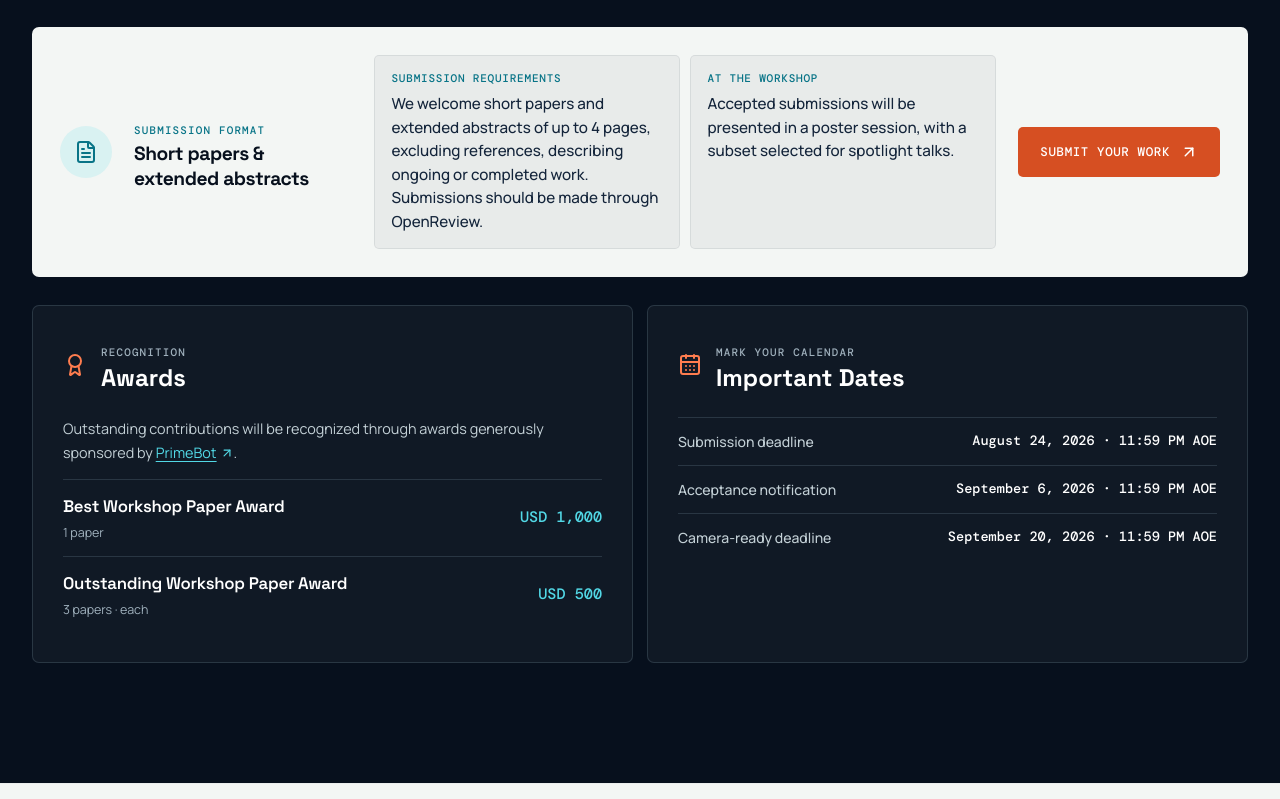
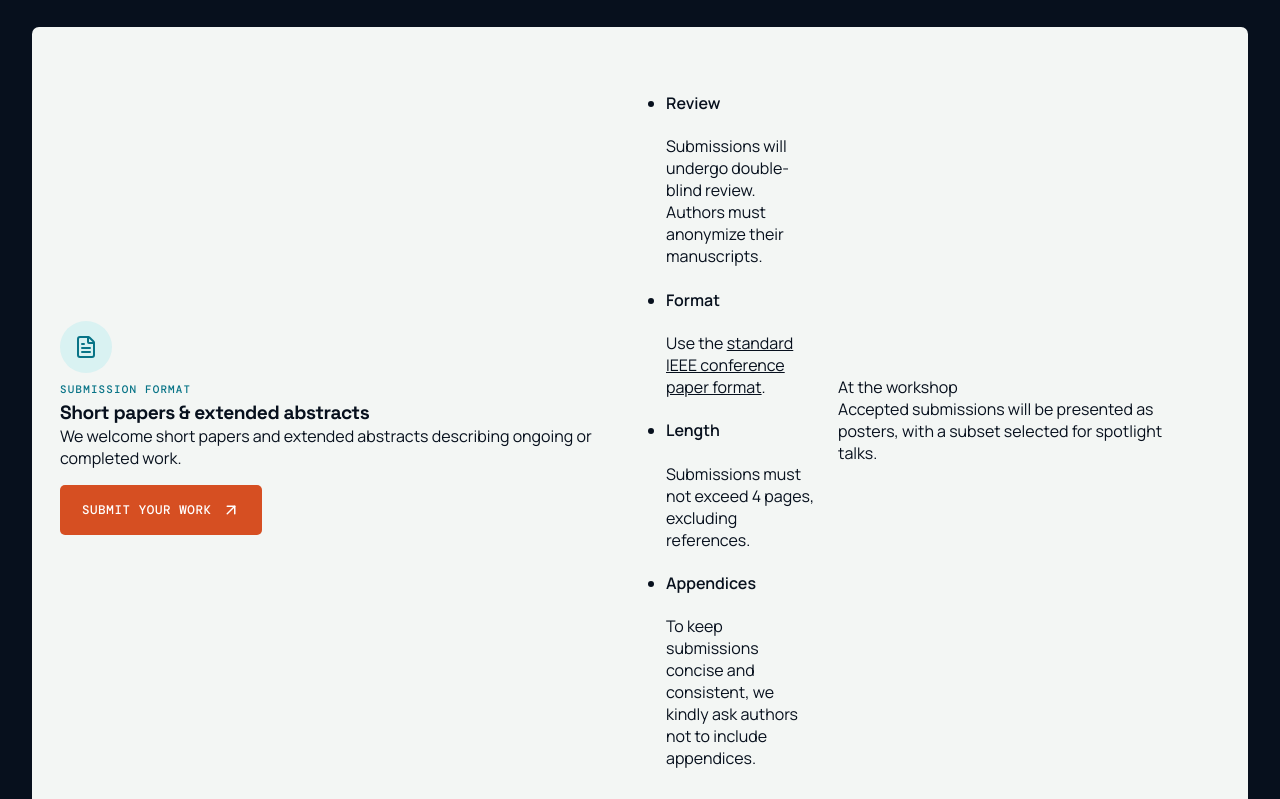
Before and after one commit to bimanual-robot-learning/bimanual-robot-learning.github.io, a React (Vite) app: page / in a window 1280 px wide. Shown: the part 5221-6020 px from the top of the page. Built offline with nearby package versions, Linux system fonts and the light colour scheme.

Commit message:
feat: add CFP submission guidelines

```diff
--- a/src/App.tsx
+++ b/src/App.tsx
@@ -358,23 +358,19 @@ function App() {
               ))}
             </div>
 
-            <div className="submission-panel">
+            <section
+              className="submission-panel"
+              aria-labelledby="submission-title"
+              data-testid="submission-panel"
+            >
+              <header className="submission-panel__header">
                 <div className="submission-panel__icon" aria-hidden="true">
                   <FileText />
                 </div>
                 <div>
-                <p className="eyebrow">Submission format</p>
-                <h3>Short papers & extended abstracts</h3>
-              </div>
-              <div className="submission-panel__copy">
-                <article data-testid="submission-highlight">
-                  <span>Submission requirements</span>
-                  <p>{submission.description}</p>
-                </article>
-                <article data-testid="submission-highlight">
-                  <span>At the workshop</span>
-                  <p>{submission.presentation}</p>
-                </article>
+                  <p className="eyebrow">{submission.eyebrow}</p>
+                  <h3 id="submission-title">{submission.title}</h3>
+                  <p className="submission-panel__intro">{submission.introduction}</p>
                 </div>
                 <a
                   className="button button--orange"
@@ -385,7 +381,41 @@ function App() {
                   Submit your work
                   <ArrowUpRight size={18} aria-hidden="true" />
                 </a>
+              </header>
+
+              <ul
+                className="submission-guidelines"
+                aria-label="Submission requirements"
+              >
+                {submission.guidelines.map((guideline) => (
+                  <li
+                    className="submission-guideline"
+                    data-testid="submission-guideline"
+                    key={guideline.label}
+                  >
+                    <h4>{guideline.label}</h4>
+                    <p>
+                      {guideline.prefix}
+                      {guideline.link && (
+                        <a
+                          href={guideline.link.href}
+                          target="_blank"
+                          rel="noreferrer"
+                        >
+                          {guideline.link.label}
+                        </a>
+                      )}
+                      {guideline.suffix}
+                    </p>
+                  </li>
+                ))}
+              </ul>
+
+              <div className="submission-presentation">
+                <span>At the workshop</span>
+                <p>{submission.presentation}</p>
               </div>
+            </section>
 
             <div className="cfp-details">
               <article className="detail-card detail-card--awards">
--- a/src/data/workshop.ts
+++ b/src/data/workshop.ts
@@ -45,6 +45,30 @@ export interface AwardItem {
   name: string
   count: string
   prize: string
+}
+
+export type SubmissionGuidelineLabel =
+  | 'Review'
+  | 'Format'
+  | 'Length'
+  | 'Appendices'
+
+export interface SubmissionGuideline {
+  label: SubmissionGuidelineLabel
+  prefix: string
+  link?: {
+    label: string
+    href: string
+  }
+  suffix: string
+}
+
+export interface SubmissionInfo {
+  eyebrow: string
+  title: string
+  introduction: string
+  guidelines: SubmissionGuideline[]
+  presentation: string
 }
 
 export const workshopMeta: WorkshopMeta = {
@@ -272,11 +296,41 @@ export const topicGroups: TopicGroup[] = [
   },
 ]
 
-export const submission = {
-  description:
-    'We welcome short papers and extended abstracts of up to 4 pages, excluding references, describing ongoing or completed work. Submissions should be made through OpenReview.',
+export const submission: SubmissionInfo = {
+  eyebrow: 'Submission format',
+  title: 'Short papers & extended abstracts',
+  introduction:
+    'We welcome short papers and extended abstracts describing ongoing or completed work.',
+  guidelines: [
+    {
+      label: 'Review',
+      prefix:
+        'Submissions will undergo double-blind review. Authors must anonymize their manuscripts.',
+      suffix: '',
+    },
+    {
+      label: 'Format',
+      prefix: 'Use the ',
+      link: {
+        label: 'standard IEEE conference paper format',
+        href: 'https://conferences.ieeeauthorcenter.ieee.org/write-your-paper/authoring-tools-and-templates/',
+      },
+      suffix: '.',
+    },
+    {
+      label: 'Length',
+      prefix: 'Submissions must not exceed 4 pages, excluding references.',
+      suffix: '',
+    },
+    {
+      label: 'Appendices',
+      prefix:
+        'To keep submissions concise and consistent, we kindly ask authors not to include appendices.',
+      suffix: '',
+    },
+  ],
   presentation:
-    'Accepted submissions will be presented in a poster session, with a subset selected for spotlight talks.',
+    'Accepted submissions will be presented as posters, with a subset selected for spotlight talks.',
 }
 
 export const awards: AwardItem[] = [
```
Also changed, not shown: 1 other file (tests, documents, lock files or other folders). Lines whose indentation alone changed are shown as unchanged.
